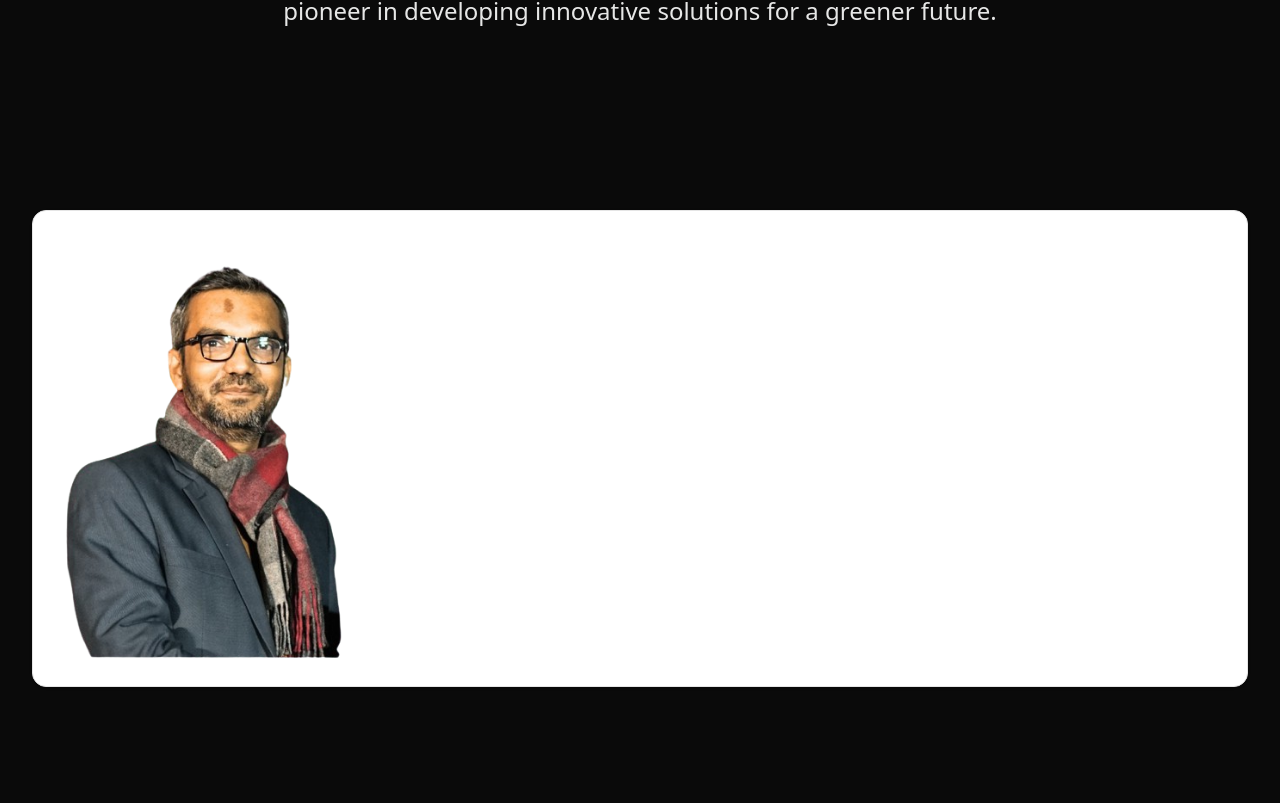
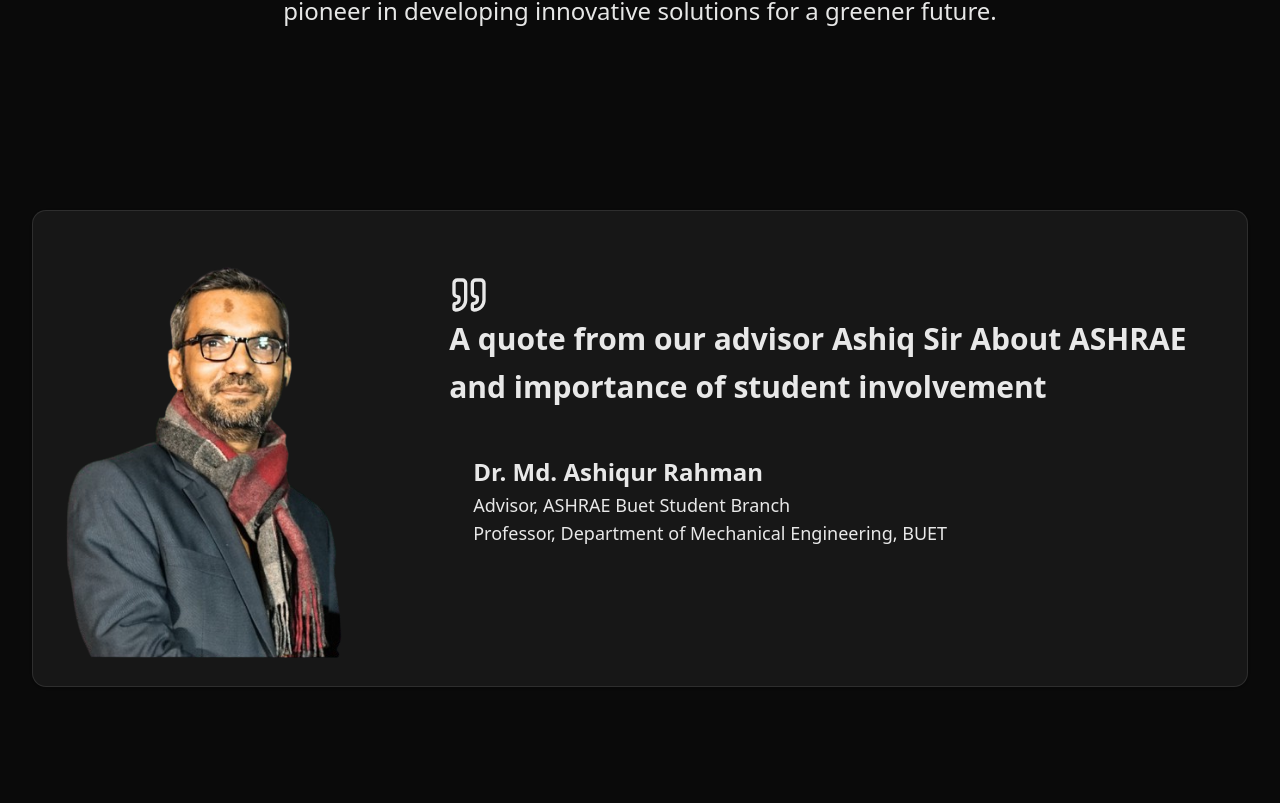
Before and after one commit to AshraeBuetSB/ashrae-web, a Next.js app: page /alt in a window 1280 px wide. Shown: the part 1297-2100 px from the top of the page. Built offline with nearby package versions, Linux system fonts and the light colour scheme.

Commit message:
Fixed quote section

```diff
--- a/app/alt/page.tsx
+++ b/app/alt/page.tsx
@@ -178,7 +178,7 @@
       {/** Quote */}
       <section className="relative py-20 px-4 sm:px-6 lg:px-8 z-10 bg-neutral-950">
         <Card className="flex flex-row">
-          <div className="h-full scale-x-[-1] px-5 pt-5 mb-0 mt-auto rounded">
+          <div className="hidden sm:flex h-full scale-x-[-1] px-5 pt-5 mb-0 mt-auto rounded">
             <Image src={"/ashiq-sir.png"} alt="Advisor" height={470} width={380} />
           </div>
           <CardContent className="flex flex-col my-10">
--- a/app/alt2/page.tsx
+++ b/app/alt2/page.tsx
@@ -187,7 +187,7 @@
       {/** Quote */}
       <section className="relative py-20 px-4 sm:px-6 lg:px-8 z-10 bg-neutral-950">
         <Card className="flex flex-row">
-          <div className="h-full scale-x-[-1] px-5 pt-5 mb-0 mt-auto rounded">
+          <div className="hidden sm:flex h-full scale-x-[-1] px-5 pt-5 mb-0 mt-auto rounded">
             <Image src={"/ashiq-sir.png"} alt="Advisor" height={470} width={380} />
           </div>
           <CardContent className="flex flex-col my-10">
--- a/app/layout.tsx
+++ b/app/layout.tsx
@@ -30,7 +30,7 @@
       >
         <ThemeProvider
             attribute="class"
-            defaultTheme="system"
+            defaultTheme="dark"
             enableSystem
             disableTransitionOnChange
           >
--- a/app/page.tsx
+++ b/app/page.tsx
@@ -189,7 +189,7 @@
       {/** Quote */}
       <section className="relative py-20 px-4 sm:px-6 lg:px-8 z-10 bg-neutral-950">
         <Card className="flex flex-row">
-          <div className="h-full scale-x-[-1] px-5 pt-5 mb-0 mt-auto rounded">
+          <div className="hidden sm:flex h-full scale-x-[-1] px-5 pt-5 mb-0 mt-auto rounded">
             <Image src={"/ashiq-sir.png"} alt="Advisor" height={470} width={380} />
           </div>
           <CardContent className="flex flex-col my-10">
--- a/components/ui/animated-testimonial.tsx
+++ b/components/ui/animated-testimonial.tsx
@@ -41,6 +41,7 @@
   }, [autoplay]);
 
   const randomRotateY = () => {
+    return 0.15 * 21 - 10;
     return Math.floor(Math.random() * 21) - 10;
   };
   return (
```
